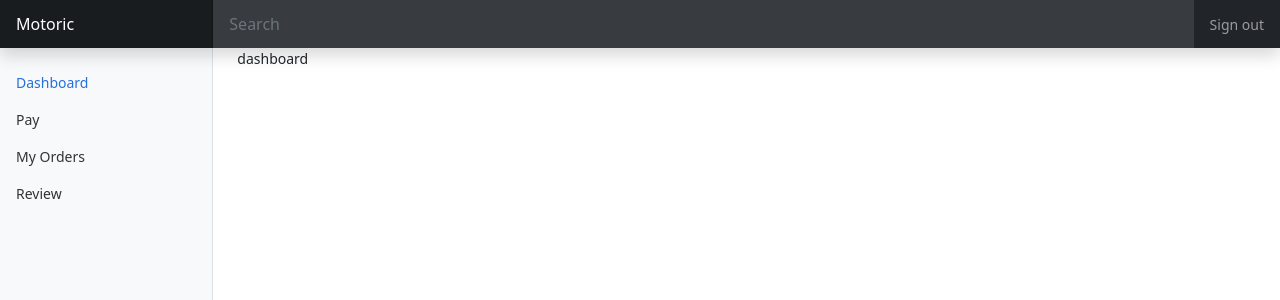
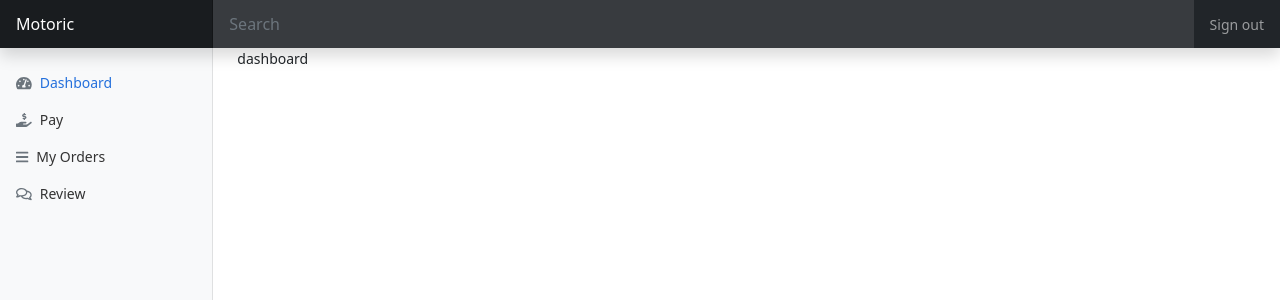
Before and after one commit to tohirRaihan/motoric-client, a React (Create React App) app: page /dashboard in a window 1280 px wide. Shown: the top 300 px of the page. Built offline with nearby package versions, Linux system fonts and the light colour scheme; no server answers; sample sign-in values are in the browser's storage.

Commit message:
update dashboard component

```diff
--- a/src/Pages/Dashboard/Dashboard/Dashboard.js
+++ b/src/Pages/Dashboard/Dashboard/Dashboard.js
@@ -1,8 +1,10 @@
+import { faComments, faPlusSquare } from '@fortawesome/free-regular-svg-icons';
+import { faBars, faHandHoldingUsd, faTachometerAlt, faTaxi, faUserShield } from '@fortawesome/free-solid-svg-icons';
+import { FontAwesomeIcon } from '@fortawesome/react-fontawesome';
 import React from 'react';
 import { Link, NavLink, Route, Switch, useRouteMatch } from 'react-router-dom';
 import useAuth from '../../../hooks/useAuth';
 import AdminRoute from '../../AdminRoute/AdminRoute';
-import PrivateRoute from '../../PrivateRoute/PrivateRoute';
 import AddNewCar from '../AddNewCar/AddNewCar';
 import MakeAdmin from '../MakeAdmin/MakeAdmin';
 import ManageAllOrders from '../ManageAllOrders/ManageAllOrders/ManageAllOrders';
@@ -67,7 +69,10 @@ const Dashboard = () => {
                                             className="nav-link"
                                             exact={true}
                                         >
-                                            <span data-feather="home"></span>
+                                            <FontAwesomeIcon
+                                                className="me-2 text-muted"
+                                                icon={faTachometerAlt}
+                                            />
                                             Dashboard
                                         </NavLink>
                                     </li>
@@ -77,7 +82,10 @@ const Dashboard = () => {
                                             activeClassName="active"
                                             className="nav-link"
                                         >
-                                            <span data-feather="home"></span>
+                                            <FontAwesomeIcon
+                                                className="me-2 text-muted"
+                                                icon={faBars}
+                                            />
                                             Manage All Orders
                                         </NavLink>
                                     </li>
@@ -87,7 +95,10 @@ const Dashboard = () => {
                                             activeClassName="active"
                                             className="nav-link"
                                         >
-                                            <span data-feather="home"></span>
+                                            <FontAwesomeIcon
+                                                className="me-2 text-muted"
+                                                icon={faPlusSquare}
+                                            />
                                             Add A New Car
                                         </NavLink>
                                     </li>
@@ -97,7 +108,10 @@ const Dashboard = () => {
                                             activeClassName="active"
                                             className="nav-link"
                                         >
-                                            <span data-feather="home"></span>
+                                            <FontAwesomeIcon
+                                                className="me-2 text-muted"
+                                                icon={faUserShield}
+                                            />
                                             Make Admin
                                         </NavLink>
                                     </li>
@@ -107,7 +121,10 @@ const Dashboard = () => {
                                             activeClassName="active"
                                             className="nav-link"
                                         >
-                                            <span data-feather="home"></span>
+                                            <FontAwesomeIcon
+                                                className="me-2 text-muted"
+                                                icon={faTaxi}
+                                            />
                                             Manage Cars
                                         </NavLink>
                                     </li>
@@ -121,7 +138,10 @@ const Dashboard = () => {
                                             className="nav-link"
                                             exact={true}
                                         >
-                                            <span data-feather="home"></span>
+                                            <FontAwesomeIcon
+                                                className="me-2 text-muted"
+                                                icon={faTachometerAlt}
+                                            />
                                             Dashboard
                                         </NavLink>
                                     </li>
@@ -131,7 +151,10 @@ const Dashboard = () => {
                                             activeClassName="active"
                                             className="nav-link"
                                         >
-                                            <span data-feather="home"></span>
+                                            <FontAwesomeIcon
+                                                className="me-2 text-muted"
+                                                icon={faHandHoldingUsd}
+                                            />
                                             Pay
                                         </NavLink>
                                     </li>
@@ -141,7 +164,10 @@ const Dashboard = () => {
                                             activeClassName="active"
                                             className="nav-link"
                                         >
-                                            <span data-feather="home"></span>
+                                            <FontAwesomeIcon
+                                                className="me-2 text-muted"
+                                                icon={faBars}
+                                            />
                                             My Orders
                                         </NavLink>
                                     </li>
@@ -151,7 +177,10 @@ const Dashboard = () => {
                                             activeClassName="active"
                                             className="nav-link"
                                         >
-                                            <span data-feather="home"></span>
+                                            <FontAwesomeIcon
+                                                className="me-2 text-muted"
+                                                icon={faComments}
+                                            />
                                             Review
                                         </NavLink>
                                     </li>
```
